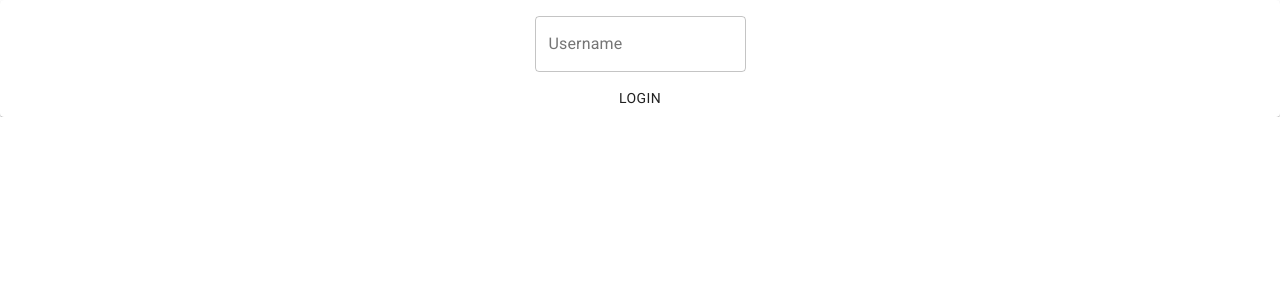
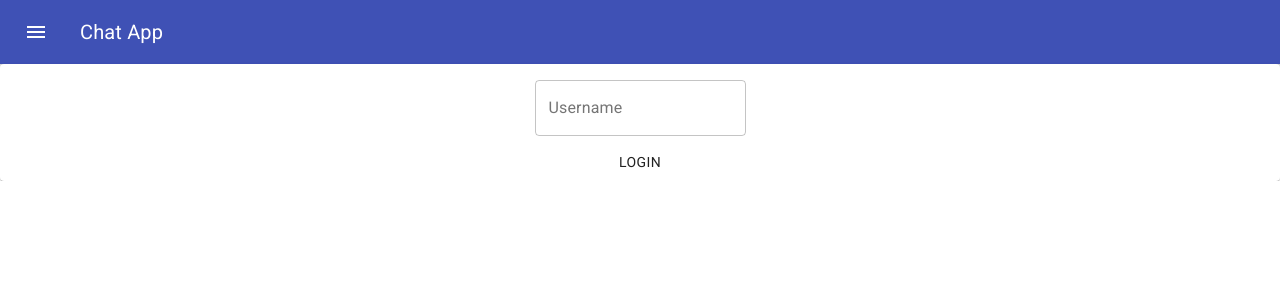
Before and after one commit to adcostanza/chat-app, a React app in the folder frontend/: page / in a window 1280 px wide. Shown: the top 300 px of the page. Built offline with nearby package versions, Linux system fonts and the light colour scheme.

Commit message:
persist session to local storage and have an app bar

```diff
--- a/frontend/package.json
+++ b/frontend/package.json
@@ -4,7 +4,8 @@
   "description": "This project was bootstrapped with [Create React App](https://github.com/facebook/create-react-app).",
   "main": "webpack.config.js",
   "dependencies": {
-    "@material-ui/core": "^4.0.0",
+    "@material-ui/core": "^4.0.1",
+    "@material-ui/icons": "^4.0.1",
     "axios": "^0.18.0",
     "html-webpack-plugin": "^3.2.0",
     "lodash": "^4.17.11",
--- a/frontend/src/app.tsx
+++ b/frontend/src/app.tsx
@@ -1,11 +1,31 @@
 import * as React from "react";
-import { Paper } from "@material-ui/core";
+import Paper from "@material-ui/core/Paper";
 import { LoginForm } from "./components/LoginForm";
-import { useState } from "react";
+import { useEffect, useState } from "react";
 import { ChatForm } from "./components/ChatForm";
+import AppBar from "./components/AppBar";
+import { MessagesService } from "./messagesService";
 export const App = () => {
   const [username, setUsername] = useState("");
+  useEffect(() => {
+    const token = localStorage.getItem("token");
+    if (token != null) {
+      MessagesService.token = token;
+      setUsername(localStorage.getItem("username"));
+    }
+  }, []);
   return (
+    <div
+      style={{
+        display: "flex",
+        alignItems: "center",
+        justifyContent: "center",
+        width: "100%",
+        height: "100%",
+        flexDirection: "column"
+      }}
+    >
+      <AppBar />
       <Paper
         style={{
           display: "flex",
@@ -22,5 +42,6 @@ export const App = () => {
           <ChatForm username={username} />
         )}
       </Paper>
+    </div>
   );
 };
--- /dev/null
+++ b/frontend/src/components/AppBar.tsx
@@ -0,0 +1,52 @@
+import * as React from "react";
+import { useState } from "react";
+import { createStyles, WithStyles } from "@material-ui/core/styles";
+import AppBar from "@material-ui/core/AppBar";
+import Toolbar from "@material-ui/core/Toolbar";
+import Typography from "@material-ui/core/Typography";
+import IconButton from "@material-ui/core/IconButton";
+import MenuIcon from "@material-ui/icons/Menu";
+import NavDrawer from "./NavDrawer";
+import withStyles from "@material-ui/core/styles/withStyles";
+
+const styles = createStyles({
+  root: {
+    flexGrow: 1
+  },
+  grow: {
+    flexGrow: 1
+  },
+  menuButton: {
+    marginLeft: -12,
+    marginRight: 20
+  }
+});
+
+export interface Props extends WithStyles<typeof styles> {}
+
+function ButtonAppBar(props: Props) {
+  const [navActive, setNavActive] = useState(false);
+  const { classes } = props;
+  return (
+    <div className={classes.root} style={{ width: "100%" }}>
+      <AppBar position="static">
+        <Toolbar>
+          <IconButton
+            className={classes.menuButton}
+            color="inherit"
+            aria-label="Menu"
+            onClick={() => setNavActive(true)}
+          >
+            <MenuIcon />
+          </IconButton>
+          <Typography variant="h6" color="inherit" className={classes.grow}>
+           Chat App
+          </Typography>
+        </Toolbar>
+      </AppBar>
+      <NavDrawer open={navActive} toggle={() => setNavActive(!navActive)} />
+    </div>
+  );
+}
+
+export default withStyles(styles)(ButtonAppBar);
--- a/frontend/src/components/ChatForm.tsx
+++ b/frontend/src/components/ChatForm.tsx
@@ -1,5 +1,5 @@
 import * as React from "react";
-import { TextField } from "@material-ui/core";
+import TextField from "@material-ui/core/TextField";
 import Button from "@material-ui/core/Button";
 import { useState } from "react";
 import { Messages } from "./Messages";
@@ -11,7 +11,6 @@ export const ChatForm = (props: { username: string }) => {
   const [to, setTo] = useState("");
   const submit = async () => {
     await MessagesService.writeMessage([to], message);
-
   };
   console.log(username);
   return (
--- a/frontend/src/components/LoginForm.tsx
+++ b/frontend/src/components/LoginForm.tsx
@@ -1,4 +1,4 @@
-import { TextField } from "@material-ui/core";
+import TextField from "@material-ui/core/TextField";
 import * as React from "react";
 import { useState } from "react";
 import Button from "@material-ui/core/Button";
@@ -9,7 +9,10 @@ export const LoginForm = (props: { setUsername: (u: string) => void }) => {
   const submit = async () => {
     const result = await MessagesService.login(username);
     if (result.status === 200) {
-      MessagesService.token = result.data.accessToken;
+      const token = result.data.accessToken;
+      MessagesService.token = token;
+      localStorage.setItem("token", token);
+      localStorage.setItem("username", username);
       props.setUsername(username);
     }
   };
--- /dev/null
+++ b/frontend/src/components/NavDrawer.tsx
@@ -0,0 +1,59 @@
+import * as React from "react";
+import { WithStyles, withStyles } from "@material-ui/core/styles";
+import Drawer from "@material-ui/core/Drawer";
+import List from "@material-ui/core/List";
+import ListItem from "@material-ui/core/ListItem";
+import ListItemIcon from "@material-ui/core/ListItemIcon";
+import ListItemText from "@material-ui/core/ListItemText";
+import ExitToApp from "@material-ui/icons/ExitToApp";
+
+const styles = {
+  list: {
+    width: 250
+  },
+  fullList: {
+    width: "auto"
+  }
+};
+
+const TemporaryDrawer = (
+  props: WithStyles<typeof styles> & { toggle: () => void; open: boolean }
+) => {
+  const { classes } = props;
+
+  const sideList = (
+    <div className={classes.list}>
+      <List>
+        <ListItem
+          onClick={() => {
+            localStorage.removeItem("token");
+            localStorage.removeItem("username");
+            location.reload();
+          }}
+          button
+        >
+          <ListItemIcon>
+            <ExitToApp />
+          </ListItemIcon>
+          <ListItemText primary={"Logout"} />
+        </ListItem>
+      </List>
+    </div>
+  );
+  return (
+    <div>
+      <Drawer open={props.open} onClose={props.toggle}>
+        <div
+          tabIndex={0}
+          role="button"
+          onClick={props.toggle}
+          onKeyDown={props.toggle}
+        >
+          {sideList}
+        </div>
+      </Drawer>
+    </div>
+  );
+};
+
+export default withStyles(styles)(TemporaryDrawer);
```
Also changed, not shown: 2 other files (tests, documents, lock files or other folders). Lines whose indentation alone changed are shown as unchanged.
